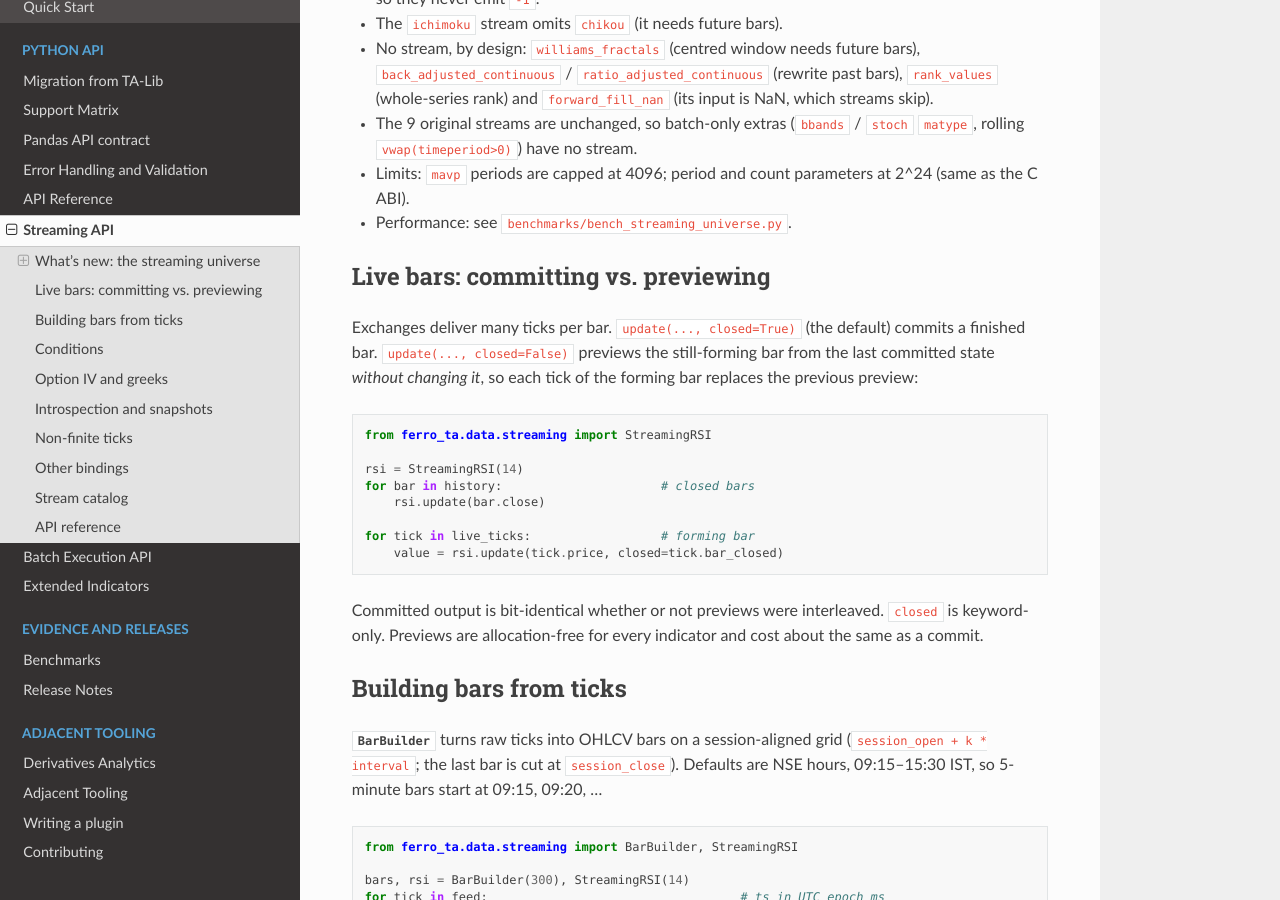
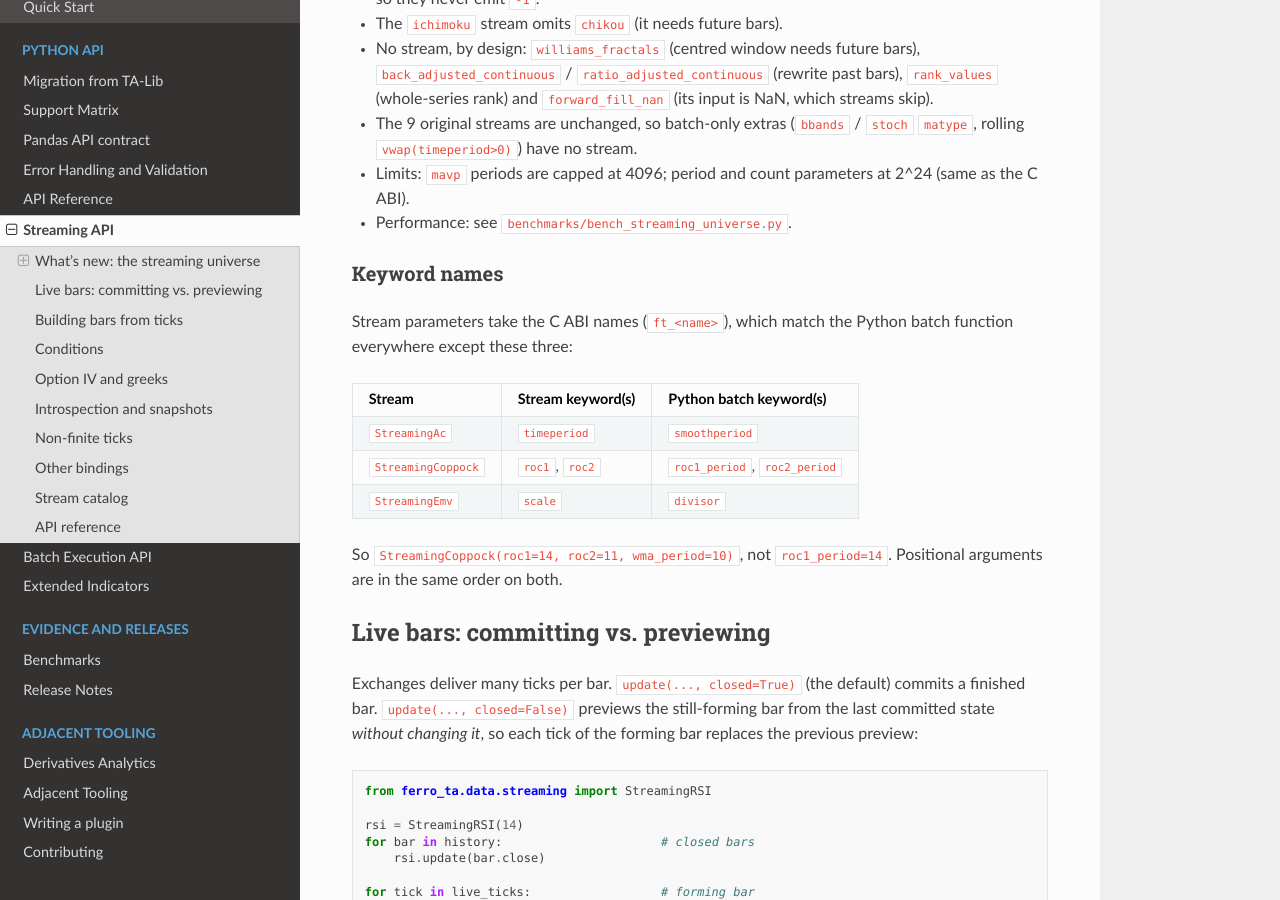
Before and after one commit to pratikbhadane24/ferro-ta, a Sphinx documentation site: the page built from docs/streaming.rst, in a window 1280 px wide and 900 px high, scrolled down 1185 px. Built offline with Sphinx 7.4.7 and the Read the Docs theme 3.1.0, drawn with Linux system fonts in a browser that asks for light colours.

Commit message:
chore: MSRV 1.88, read-only stub params, keyword-name docs, pre-push fix
- Declare rust-version = "1.88" (workspace + wasm): slice::as_chunks in
  core simd.rs needs it; clippy's incompatible_msrv lint is clean.
- Generated .pyi stubs emit stream params as read-only @property.
- docs/streaming.rst: "Keyword names" note for ac / coppock / emv, whose
  stream keywords follow the C ABI. README no longer says 31 classes.
- pre_push_checks.sh: run_cmd exits on failure. Checks run inside `if` /
  `||`, where bash ignores set -e, so a failing command followed by a
  passing one passed the check (the wasm check passed with a wasm crate
  that did not compile). The Python env lock uses mkdir (macOS has no
  flock).

Co-Authored-By: Claude Opus 5.5 <noreply@anthropic.com>

```diff
--- a/docs/streaming.rst
+++ b/docs/streaming.rst
@@ -67,6 +67,31 @@ Notes and exclusions
   2^24 (same as the C ABI).
 - Performance: see ``benchmarks/bench_streaming_universe.py``.
 
+Keyword names
+~~~~~~~~~~~~~
+
+Stream parameters take the C ABI names (``ft_<name>``), which match the Python
+batch function everywhere except these three:
+
+.. list-table::
+   :header-rows: 1
+
+   * - Stream
+     - Stream keyword(s)
+     - Python batch keyword(s)
+   * - ``StreamingAc``
+     - ``timeperiod``
+     - ``smoothperiod``
+   * - ``StreamingCoppock``
+     - ``roc1``, ``roc2``
+     - ``roc1_period``, ``roc2_period``
+   * - ``StreamingEmv``
+     - ``scale``
+     - ``divisor``
+
+So ``StreamingCoppock(roc1=14, roc2=11, wma_period=10)``, not
+``roc1_period=14``. Positional arguments are in the same order on both.
+
 Live bars: committing vs. previewing
 ------------------------------------
 
```
Also changed, not shown: other parts of docs/streaming.rst (+1 -1 lines), CONTRIBUTING.md (+1 -1 lines), Cargo.toml (+7 -0 lines), PLATFORMS.md (+1 -1 lines), README.md (+1 -1 lines), 6 other files.
